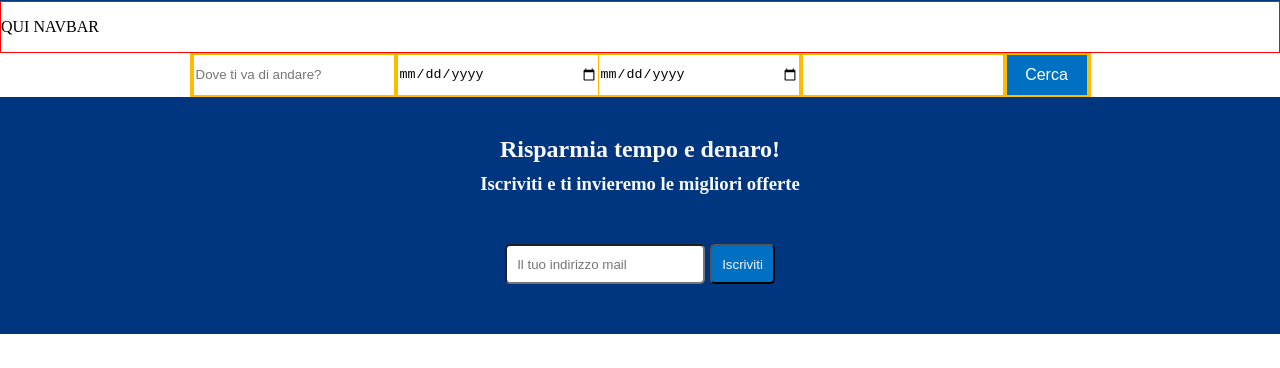
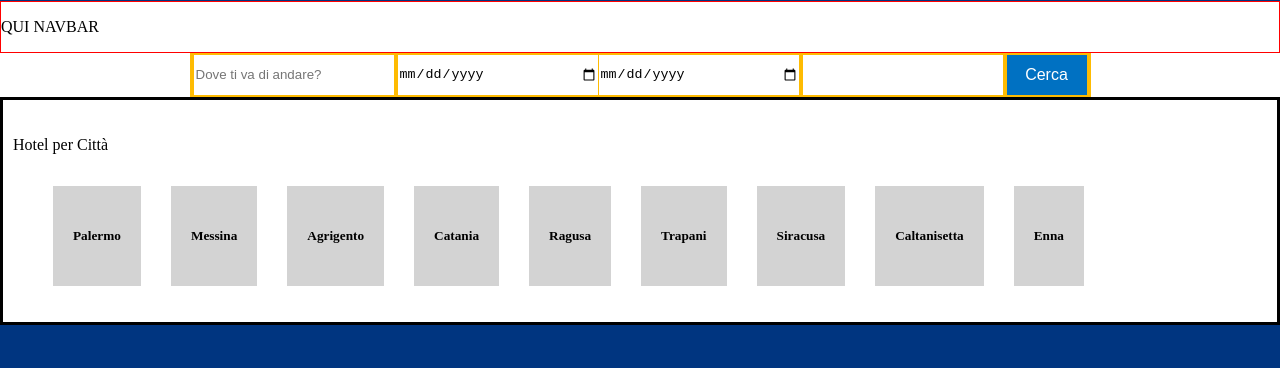
Before and after one commit to casiimir/project-cb5-yin, a Next.js app: page / in a window 1280 px wide. Shown: the part 144-512 px from the top of the page. Built offline with nearby package versions, Linux system fonts and the light colour scheme.

Commit message:
feat: gallery city

```diff
--- /dev/null
+++ b/src/components/hotelComponent/index.jsx
@@ -0,0 +1,3 @@
+import HotelComponent from "./HotelComponent";
+
+export default HotelComponent;
--- /dev/null
+++ b/src/components/hotelComponent/index.module.scss
@@ -0,0 +1,5 @@
+.Card {
+  width: 100px;
+  height: 100px;
+  background-color: lightgray;
+}
--- /dev/null
+++ b/src/components/hotelList/HotelList.jsx
@@ -0,0 +1,23 @@
+import { cityList } from "@/mocks/cityList";
+import styles from "./index.module.scss";
+
+const HotelList = (city) => {
+  console.log(city);
+
+  return (
+    <>
+      <div className={styles.List}>
+        <p>Hotel per Città</p>
+        <ul className={styles.ul}>
+          {cityList.map((city) => (
+            <li className={styles.li} key={city.id}>
+              <h5>{city.city}</h5>
+            </li>
+          ))}
+        </ul>
+      </div>
+    </>
+  );
+};
+
+export default HotelList;
--- /dev/null
+++ b/src/components/hotelList/index.jsx
@@ -0,0 +1,3 @@
+import HotelList from "./HotelList";
+
+export default HotelList;
--- /dev/null
+++ b/src/components/hotelList/index.module.scss
@@ -0,0 +1,21 @@
+.List {
+  padding: 20px 10px;
+  width: 100%;
+  display: flex;
+  flex-direction: column;
+  justify-content: flex-start;
+  align-items: flex-start;
+  border: 3px solid black;
+
+  .ul {
+    list-style-type: none;
+    display: flex;
+    flex-wrap: wrap;
+    gap: 30px;
+  }
+
+  .li {
+    background-color: lightgrey;
+    padding: 20px;
+  }
+}
--- /dev/null
+++ b/src/mocks/cityList.js
@@ -0,0 +1,11 @@
+export const cityList = [
+  { id: 1, city: "Palermo" },
+  { id: 2, city: "Messina" },
+  { id: 3, city: "Agrigento" },
+  { id: 4, city: "Catania" },
+  { id: 5, city: "Ragusa" },
+  { id: 6, city: "Trapani" },
+  { id: 7, city: "Siracusa" },
+  { id: 8, city: "Caltanisetta" },
+  { id: 9, city: "Enna" },
+];
--- a/src/pages/index.js
+++ b/src/pages/index.js
@@ -3,6 +3,7 @@ import MainLayout from "@/layout/mainLayout";
 
 import styles from "@/styles/Home.module.scss";
 import FormSearch from "@/components/formSearch";
+import HotelList from "@/components/hotelList";
 
 export default function Home() {
   return (
@@ -16,6 +17,7 @@ export default function Home() {
       <main className={styles.main}>
         <MainLayout>
           <FormSearch />
+          <HotelList />
         </MainLayout>
       </main>
     </>
```
Also changed, not shown: src/components/hotelComponent/HotelComponent.jsx (added, +7 -0 lines).
